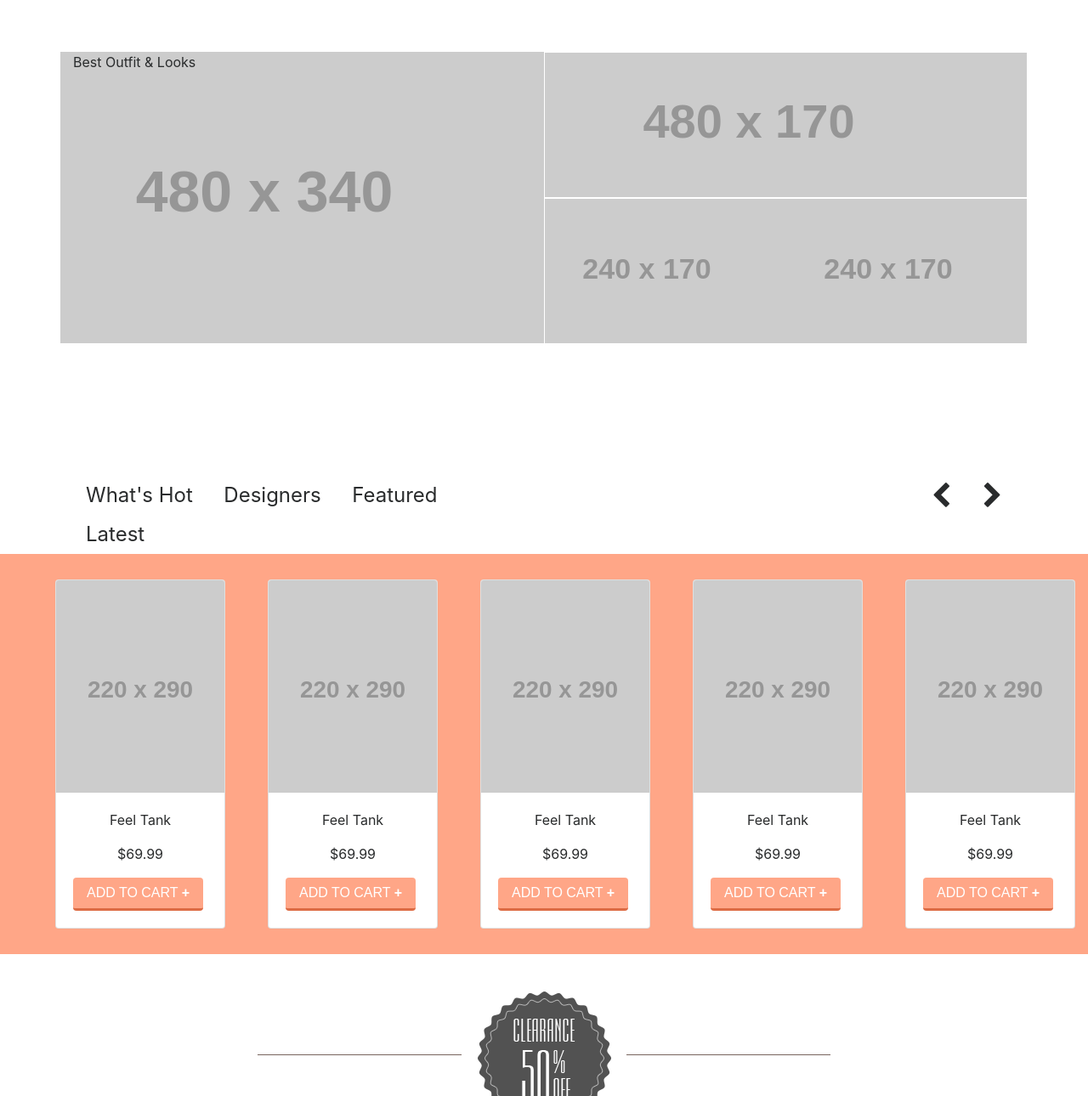
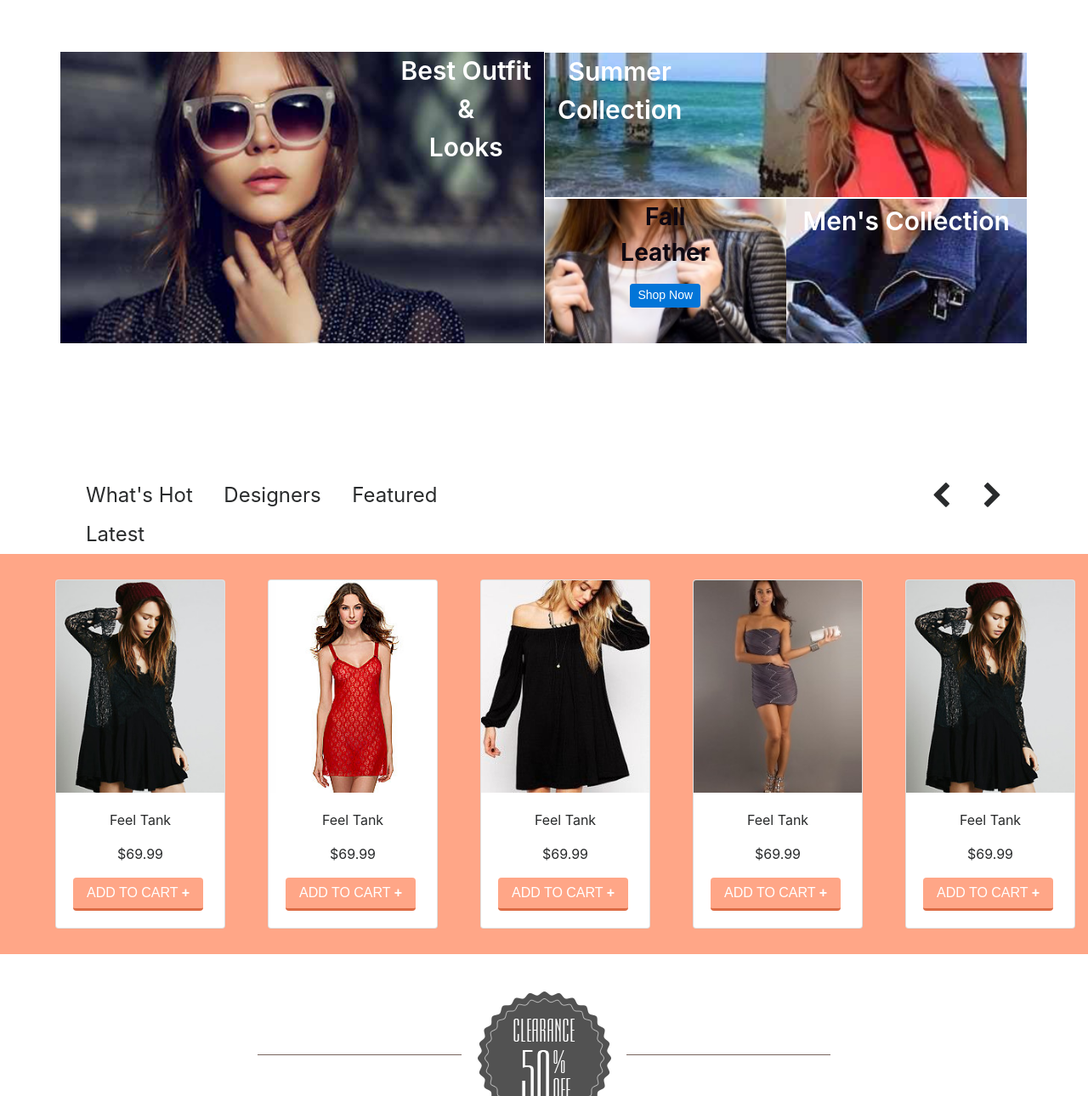
Before and after one commit to Alequ/webstore, a website: page src/index.html in a window 1280 px wide. Shown: the part 896-2186 px from the top of the page at 85% size. Drawn offline with nearby package versions, Linux system fonts and the light colour scheme; placeholder pictures from the web are drawn by us; a script that the page names is missing; a web font is replaced by a local one.

Commit message:
image added

```diff
--- a/src/index.html
+++ b/src/index.html
@@ -89,25 +89,29 @@
           <div class="carousel">
             <div class="sld1 myslides">
               <div class="container">
-                <div class="col-md-6 text-center">
+                <div class="col-md-6 text-center" style="margin-top:10vh">
                 <p class="crazy">Crazy</p>
                 <p class="crazyseason">Crazy <br> <span>Autumn</span></p>
                 <p class="women">WOMAN COLLECTION</p>
-
+              </div>
             </div>
           </div>
 
+          <div class="sld2 myslides">
+            <div class="container">
+              <div class="col-md-6 text-center"style="float:right; margin-top:10vh;">
+                <p class="crazy">Crazy</p>
+                <p class="crazyseason">Crazy <br> <span>Summer</span></p>
+                <p class="women">Clearance</p>
               </div>
-            <div class="sld2 myslides">
+            </div>
+          </div>
 
-            </div>
           <div class="sld3 myslides">
 
           </div>
         </div>
-
       </div>
-
     </section>
 
 
@@ -140,21 +144,22 @@
         <div class="container placeholder">
             <div class="row ">
               <div class="col-md-6 first" >
-                <p>Best Outfit & Looks</p>
+                <p class="pstyle1">Best Outfit <br> & <br> Looks</p>
               </div>
             <div class="col-md-6">
               <div class="row ">
                 <div class="col-md-12 second">
-
+                  <p class="pstyle2">Summer<br> Collection</p>
                 </div>
               </div>
 
               <div class="row ">
-                <div class="col-md-6 third">
-
+                <div class="col-md-6 third text-center">
+                  <p class="pstyle3">Fall <br> Leather</p>
+                  <button type="button" class="btn btn-primary btn-sm ">Shop Now</button>
                 </div>
-                <div class="col-md-6 forth">
-
+                <div class="col-md-6 forth text-center">
+                  <p class="pstyle4">Men's Collection</p>
                 </div>
               </div>
             </div>
@@ -184,7 +189,7 @@
             <div class="row-equal">
                      <div class="card">
                           <div class="card-img-top card-img-top-250">
-                              <img class="img-fluid" src="http://via.placeholder.com/220x290" alt="Carousel 1">
+                              <img class="img-fluid" src="./css/img/pic1.jpg" alt="Carousel 1">
                           </div>
                           <div class="card-block p-t-2">
                               <p>Feel Tank</p>
@@ -194,7 +199,7 @@
                       </div>
                       <div class="card">
                            <div class="card-img-top card-img-top-250">
-                               <img class="img-fluid" src="http://via.placeholder.com/220x290" alt="Carousel 1">
+                               <img class="img-fluid" src="./css/img/pic2.jpg" alt="Carousel 1">
                            </div>
                            <div class="card-block p-t-2">
                              <p>Feel Tank</p>
@@ -204,7 +209,7 @@
                        </div>
                        <div class="card">
                             <div class="card-img-top card-img-top-250">
-                                <img class="img-fluid" src="http://via.placeholder.com/220x290" alt="Carousel 1">
+                                <img class="img-fluid" src="./css/img/pic3.jpg" alt="Carousel 1">
                             </div>
                             <div class="card-block p-t-2">
                               <p>Feel Tank</p>
@@ -214,7 +219,7 @@
                         </div>
                         <div class="card">
                              <div class="card-img-top card-img-top-250">
-                                 <img class="img-fluid" src="http://via.placeholder.com/220x290" alt="Carousel 1">
+                                 <img class="img-fluid" src="./css/img/pic4.jpg" alt="Carousel 1">
                              </div>
                              <div class="card-block p-t-2">
                                <p>Feel Tank</p>
@@ -224,7 +229,7 @@
                          </div>
                          <div class="card">
                               <div class="card-img-top card-img-top-250">
-                                  <img class="img-fluid" src="http://via.placeholder.com/220x290" alt="Carousel 1">
+                                  <img class="img-fluid" src="./css/img/pic1.jpg" alt="Carousel 1">
                               </div>
                               <div class="card-block p-t-2">
                                 <p>Feel Tank</p>
@@ -234,7 +239,7 @@
                           </div>
                           <div class="card">
                                <div class="card-img-top card-img-top-250">
-                                   <img class="img-fluid" src="http://via.placeholder.com/220x290" alt="Carousel 1">
+                                   <img class="img-fluid" src="./css/img/pic2.jpg" alt="Carousel 1">
                                </div>
                                <div class="card-block p-t-2">
                                  <p>Feel Tank</p>
@@ -244,7 +249,7 @@
                            </div>
                            <div class="card">
                                 <div class="card-img-top card-img-top-250">
-                                    <img class="img-fluid" src="http://via.placeholder.com/220x290" alt="Carousel 1">
+                                    <img class="img-fluid" src="./css/img/pic3.jpg" alt="Carousel 1">
                                 </div>
                                 <div class="card-block p-t-2">
                                   <p>Feel Tank</p>
@@ -268,7 +273,7 @@
             <div class="col-md-3">
               <div class="card">
                    <div class="card-img-top card-img-top-250">
-                       <img class="img-fluid" src="http://via.placeholder.com/220x290" alt="Carousel 1">
+                       <img class="img-fluid" src="./css/img/pic1.jpg" alt="Carousel 1">
                    </div>
                    <div class="card-block p-t-2">
                        <p>Feel Tank</p>
@@ -280,7 +285,7 @@
             <div class="col-md-3">
               <div class="card">
                    <div class="card-img-top card-img-top-250">
-                       <img class="img-fluid" src="http://via.placeholder.com/220x290" alt="Carousel 1">
+                       <img class="img-fluid" src="./css/img/pic2.jpg" alt="Carousel 1">
                    </div>
                    <div class="card-block p-t-2">
                        <p>Feel Tank</p>
@@ -292,7 +297,7 @@
             <div class="col-md-3">
               <div class="card">
                    <div class="card-img-top card-img-top-250">
-                       <img class="img-fluid" src="http://via.placeholder.com/220x290" alt="Carousel 1">
+                       <img class="img-fluid" src="./css/img/pic3.jpg" alt="Carousel 1">
                    </div>
                    <div class="card-block p-t-2">
                        <p>Feel Tank</p>
@@ -304,7 +309,7 @@
             <div class="col-md-3">
               <div class="card">
                    <div class="card-img-top card-img-top-250">
-                       <img class="img-fluid" src="http://via.placeholder.com/220x290" alt="Carousel 1">
+                       <img class="img-fluid" src="./css/img/pic4.jpg" alt="Carousel 1">
                    </div>
                    <div class="card-block p-t-2">
                        <p>Feel Tank</p>
@@ -327,22 +332,22 @@
           </div>
           <div class="row" style="margin-top:-20px;">
             <div class="col-md-2">
-              <img src="http://via.placeholder.com/100x100" alt="">
+              <img src="./css/img/ck.jpg" alt="">
             </div>
             <div class="col-md-2">
-              <img src="http://via.placeholder.com/100x100" alt="">
+              <img src="./css/img/dg.jpeg" alt="">
             </div>
             <div class="col-md-2">
-              <img src="http://via.placeholder.com/100x100" alt="">
+              <img src="./css/img/ea.jpg" alt="">
             </div>
             <div class="col-md-2">
-              <img src="http://via.placeholder.com/100x100" alt="">
+              <img src="./css/img/gucci.png" alt="">
             </div>
             <div class="col-md-2">
-              <img src="http://via.placeholder.com/100x100" alt="">
+              <img src="./css/img/lozza.jpg" alt="">
             </div>
             <div class="col-md-2">
-              <img src="http://via.placeholder.com/100x100" alt="">
+              <img src="./css/img/prada.jpg" alt="">
             </div>
           </div>
         </div>
@@ -354,7 +359,7 @@
         <div class="container">
           <div class="row">
             <div class="col-md-12">
-              <h6 class="text-center">About LookShop</h6>
+              <h4 class="text-center">About LookShop</h4>
               <p class="text-center">Lorem ipsum dolor sit amet, consectetur adipisicing elit. Numquam officiis aliquam accusamus corrupti excepturi placeat quaerat voluptate impedit animi. Omnis nisi odio sit totam autem velit aspernatur quia, quo dolor.</p>
             </div>
           </div>
--- a/src/scss/style.scss
+++ b/src/scss/style.scss
@@ -107,8 +107,8 @@ $secondary-color: #78645d;
    }
    .women{
      color: #ffa6a2;
-    font-size: 26px;
-    font-weight: 500;
+    font-size: 32px;
+    font-weight: 700;
    }
    .crazyseason{
         font-family: 'Anton', sans-serif;
@@ -189,26 +189,62 @@ $secondary-color: #78645d;
 
   .first{
 
-    background-image:url('http://via.placeholder.com/480x340') ;
+    background-image:url('./img/fashion1.png') ;
+    background-size: cover;
     width:480px;
     height:343px;
+
+    .pstyle1{
+      color:white;
+      float: right;
+      text-align: center;
+      font-size: 30px;
+      font-weight: 600;
+    }
 
 
   }
   .second{
-    background-image: url("http://via.placeholder.com/480x170");
+    background-image: url("./img/fashion2.png");
+    background-size: cover;
     width:480px;
     height:170px;
+
+    .pstyle2{
+      color:white;
+      font-size: 30px;
+      text-align: center;
+      float: left;
+      font-weight: 600;
+    }
+
   }
   .third{
-    background-image: url("http://via.placeholder.com/240x170");
+    background-image: url("./img/fashion3.png");
+    background-size: cover;
     width:240px;
     height:170px;
+
+    .pstyle3{
+      color: #0d0711;
+      font-size: 28px;
+      font-weight: 700;
+    }
+
   }
   .forth{
-    background-image: url("http://via.placeholder.com/240x170");
+    background-image: url("./img/fashion4.png");
+    background-size: cover;
     width:240px;
     height:170px;
+
+    .pstyle4{
+      color: white;
+      font-size: 30px;
+      font-weight: 600;
+      margin-top: 4px;
+    }
+
   }
   .row{
     padding:1px;
@@ -332,7 +368,7 @@ $secondary-color: #78645d;
 }
 
 .about{
-  margin-top: 10vh;
+  margin-top: 7vh;
 }
 
 
```
Also changed, not shown: src/css/img/ck.jpg (added), src/css/img/dg.jpeg (added), src/css/img/ea.jpg (added), src/css/img/fashion1.png (added), src/css/img/fashion2.png (added), src/css/img/fashion3.png (added), src/css/img/fashion4.png (added), src/css/img/gucci.png (added), src/css/img/lozza.jpg (added), src/css/img/pic1.jpg (added), src/css/img/pic2.jpg (added), src/css/img/pic3.jpg (added), src/css/img/pic4.jpg (added), src/css/img/prada.jpg (added), 1 more files. Lines whose indentation alone changed are shown as unchanged.
